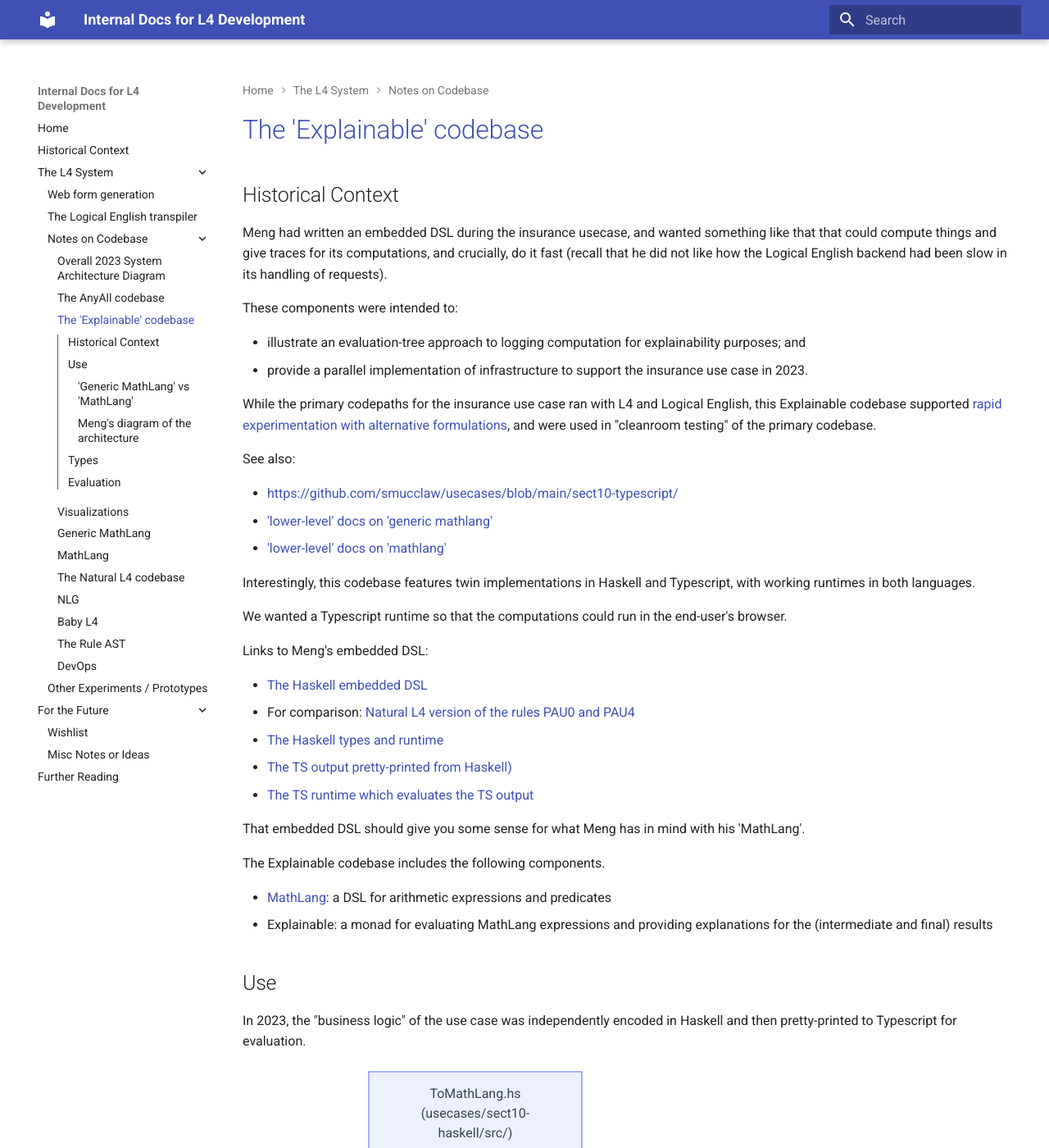
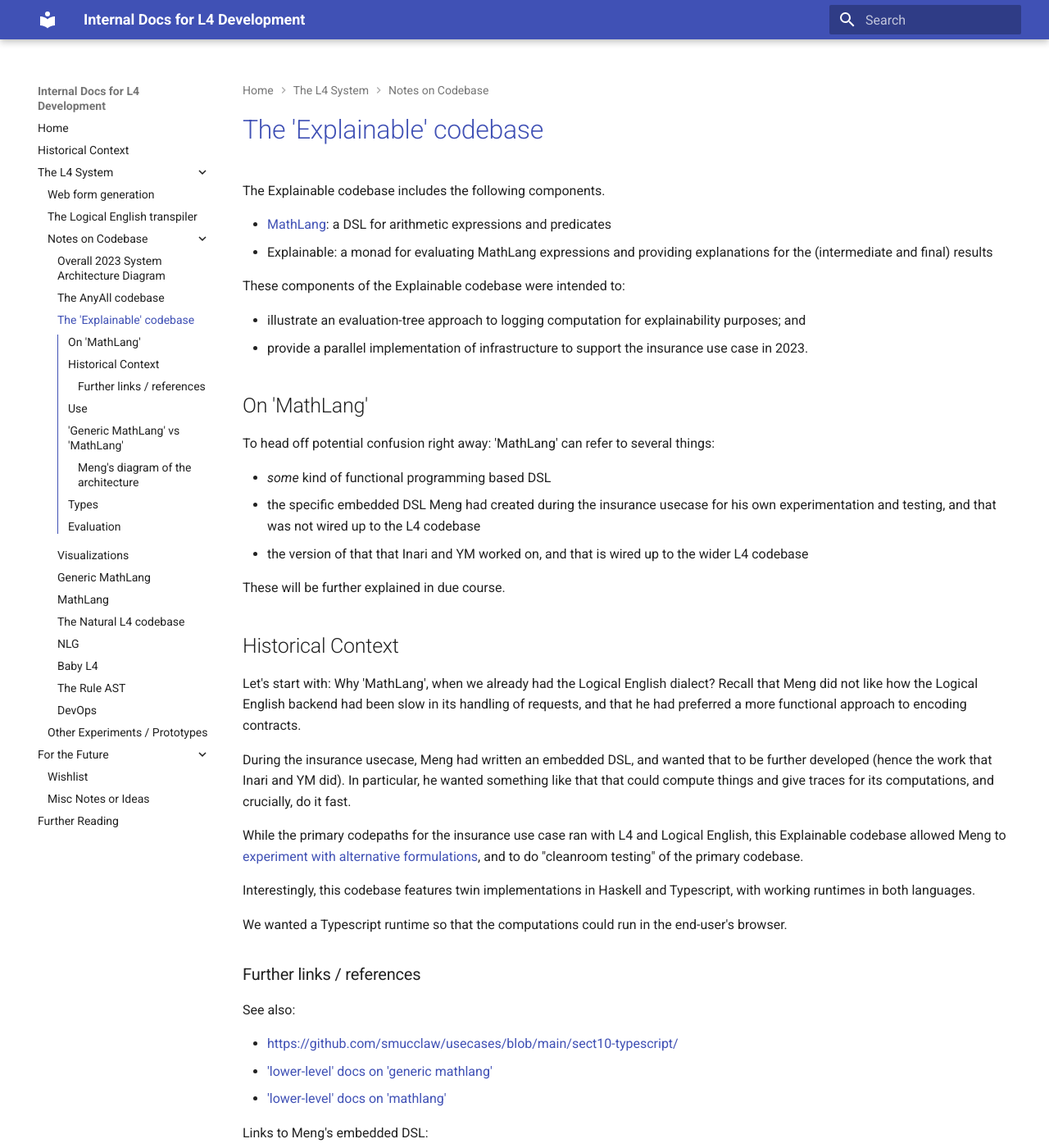
Before and after one commit to smucclaw/internal_docs, an MkDocs documentation site: the page built from docs/current_system/codebase/explainable.md, in a window 1280 px wide and 1400 px high. Shown: the whole window at 82% size. Built offline with MkDocs 1.6.1 and Material for MkDocs 9.7.7, drawn with Linux system fonts in a browser that asks for light colours; some of the changed text lies outside the part shown.

Commit message:
explainable.md: re-organize things a bit so it's easier to understand

```diff
--- a/docs/current_system/codebase/explainable.md
+++ b/docs/current_system/codebase/explainable.md
@@ -1,29 +1,47 @@
 # [The 'Explainable' codebase](https://github.com/smucclaw/dsl/tree/main/lib/haskell/explainable)
 
-## Historical Context
+The Explainable codebase includes the following components.
 
-Meng had written an embedded DSL during the insurance usecase, and wanted something like that that could compute things and give traces for its computations, and crucially, do it fast (recall that he did not like how the Logical English backend had been slow in its handling of requests).
+- [MathLang](./mathlang.md): a DSL for arithmetic expressions and predicates
+- Explainable: a monad for evaluating MathLang expressions and providing explanations for the (intermediate and final) results
 
-These components were intended to:
+These components of the Explainable codebase were intended to:
 
 - illustrate an evaluation-tree approach to logging computation for explainability purposes; and
 - provide a parallel implementation of infrastructure to support the insurance use case in 2023.
 
+## On 'MathLang'
+
+To head off potential confusion right away: 'MathLang' can refer to several things:
+
+- *some* kind of functional programming based DSL
+- the specific embedded DSL Meng had created during the insurance usecase for his own experimentation and testing, and that was not wired up to the L4 codebase
+- the version of that that Inari and YM worked on, and that is wired up to the wider L4 codebase
+
+These will be further explained in due course.
+
+## Historical Context
+
+Let's start with: Why 'MathLang', when we already had the Logical English dialect? Recall that Meng did not like how the Logical English backend had been slow in its handling of requests, and that he had preferred a more functional approach to encoding contracts.
+
+During the insurance usecase, Meng had written an embedded DSL, and wanted that to be further developed (hence the work that Inari and YM did). In particular, he wanted something like that that could compute things and give traces for its computations, and crucially, do it fast.
+
 While the primary codepaths for the insurance use case ran with L4 and
-Logical English, this Explainable codebase supported [rapid
-experimentation with alternative
+Logical English, this Explainable codebase allowed Meng to [experiment with alternative
 formulations](https://github.com/smucclaw/usecases/blob/b256ffb78d21f15335d789352b5e5da957e38e35/sect10-haskell/src/ToMathLang.hs#L334-L370),
-and were used in "cleanroom testing" of the primary codebase.
+and to do "cleanroom testing" of the primary codebase.
+
+Interestingly, this codebase features twin implementations in Haskell and Typescript, with working runtimes in both languages.
+
+We wanted a Typescript runtime so that the computations could run in the end-user's browser.
+
+### Further links / references
 
 See also:
 
 - <https://github.com/smucclaw/usecases/blob/main/sect10-typescript/>
 - ['lower-level' docs on 'generic mathlang'](./generic_mathlang.md)
 - ['lower-level' docs on 'mathlang'](./mathlang.md)
-
-Interestingly, this codebase features twin implementations in Haskell and Typescript, with working runtimes in both languages.
-
-We wanted a Typescript runtime so that the computations could run in the end-user's browser.
 
 Links to Meng's embedded DSL:
 
@@ -80,9 +93,9 @@
 
 Note that the business logic was independently encoded in the internal MathLang DSL and was not wired up to read from the Natural4 spreadsheets. As a clean-room re-implementation, that's fine, but in the long run, the [DRY principle](https://en.wikipedia.org/wiki/Don%27t_repeat_yourself) suggests that future MathLang toolchains should read from the spreadsheet or whatever natural4 encoding is canonical, rather than a reimplementation in `ToMathLang.hs`.
 
-(YM's note: the 'internal MathLang DSL' that Meng talks about above is different from the MathLang codebase that Inari and YM had worked on. The latter does work off the output from the Natural L4 parser.)
+(YM's note: the above discussion is about Meng's 'internal MathLang DSL' (i.e., his embedded DSL). This is different from the MathLang codebase that Inari and YM had worked on. The latter does work off the output from the Natural L4 parser.)
 
-### 'Generic MathLang' vs 'MathLang'
+## 'Generic MathLang' vs 'MathLang'
 
 The term 'MathLang' is used in a couple of different ways. On the broadest sense, MathLang is supposed to be some kind of functional programming language. But there are also more specific senses; for example, it could also refer to *the specific embedded DSL Meng had whipped up* (see above) --- a DSL that departs from a more 'generic' / 'undergrad-textbook' functional programming language in some ways that make the translation to it more effortful.
 
```
Also changed, not shown: other parts of docs/current_system/codebase/explainable.md (+0 -9 lines).
